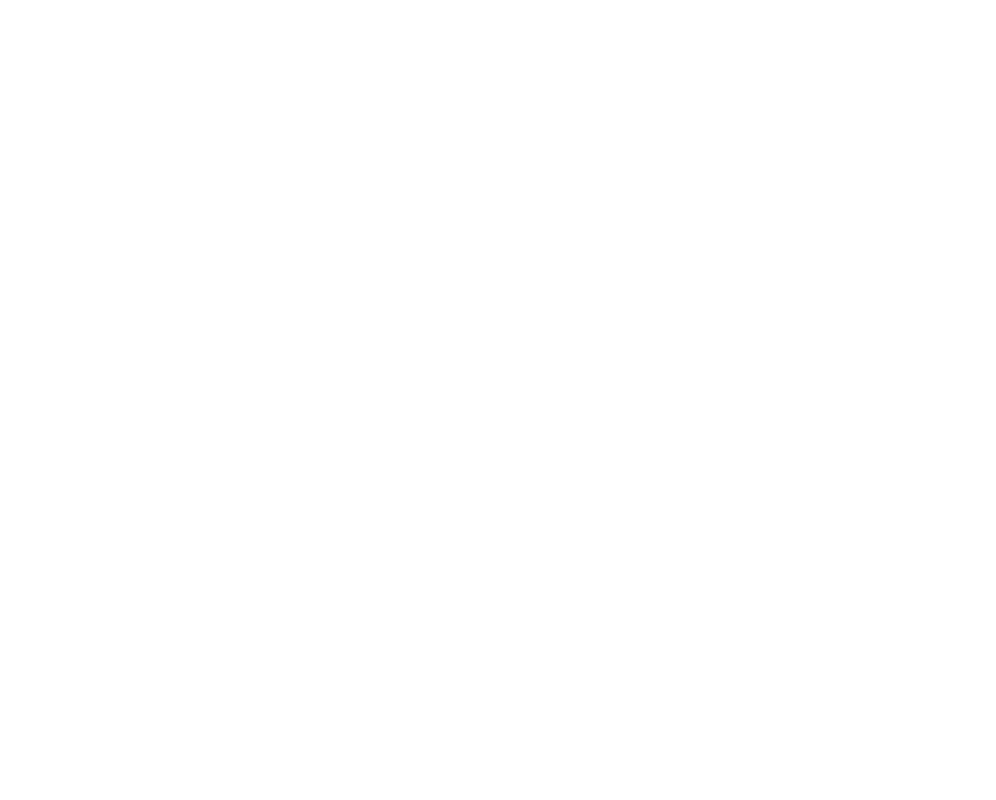
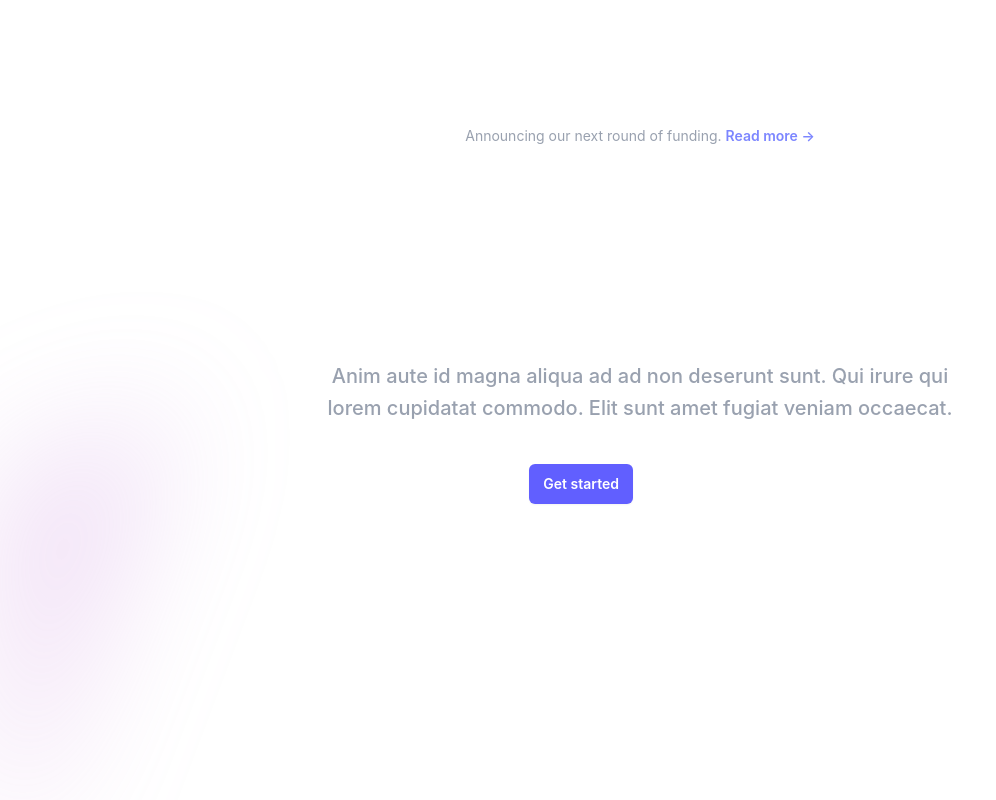
Before and after one commit to devJohnA/ShopLink, a React (Vite) app: page / in a window 1280 px wide. Shown: the part 280-1080 px from the top of the page, without its empty margins (0-996 px from the left). Before the commit the page ends 800 px from the top, so only its background shows below. Built offline with nearby package versions, Linux system fonts and the light colour scheme.

Commit message:
Enhance Home component with hero sectionasd
Added a hero section with main content and visual elements.

```diff
--- a/src/components/Home.jsx
+++ b/src/components/Home.jsx
@@ -2,8 +2,81 @@
 
 const Home = () => {
   return (
-    <div className="header">
-      <span className="title">Word Hunt</span>
+    <div>
+
+      {/* Header */}
+      <div className="header">
+        <span className="title">Word Hunt</span>
+      </div>
+
+      {/* Hero Section */}
+      <div className="relative isolate px-6 pt-14 lg:px-8">
+
+        {/* Top Blob */}
+        <div
+          aria-hidden="true"
+          className="absolute inset-x-0 -top-40 -z-10 transform-gpu overflow-hidden blur-3xl sm:-top-80"
+        >
+          <div
+            style={{
+              clipPath:
+                "polygon(74.1% 44.1%, 100% 61.6%, 97.5% 26.9%, 85.5% 0.1%, 80.7% 2%, 72.5% 32.5%, 60.2% 62.4%, 52.4% 68.1%, 47.5% 58.3%, 45.2% 34.5%, 27.5% 76.7%, 0.1% 64.9%, 17.9% 100%, 27.6% 76.8%, 76.1% 97.7%, 74.1% 44.1%)",
+            }}
+            className="relative left-[calc(50%-11rem)] aspect-[1155/678] w-[144.5rem] -translate-x-1/2 rotate-[30deg] bg-gradient-to-tr from-[#ff80b5] to-[#9089fc] opacity-30 sm:left-[calc(50%-30rem)] sm:w-[288.75rem]"
+          ></div>
+        </div>
+
+        {/* Main Content */}
+        <div className="mx-auto max-w-2xl py-32 sm:py-48 lg:py-56">
+          <div className="hidden sm:mb-8 sm:flex sm:justify-center">
+            <div className="relative rounded-full px-3 py-1 text-sm leading-6 text-gray-400 ring-1 ring-white/10 hover:ring-white/20">
+              Announcing our next round of funding.{" "}
+              <a href="#" className="font-semibold text-indigo-400">
+                <span aria-hidden="true" className="absolute inset-0"></span>
+                Read more <span aria-hidden="true">→</span>
+              </a>
+            </div>
+          </div>
+
+          <div className="text-center">
+            <h1 className="text-5xl font-semibold tracking-tight text-white sm:text-7xl">
+              Data to enrich your online business
+            </h1>
+
+            <p className="mt-8 text-lg font-medium text-gray-400 sm:text-xl leading-8">
+              Anim aute id magna aliqua ad ad non deserunt sunt. Qui irure qui
+              lorem cupidatat commodo. Elit sunt amet fugiat veniam occaecat.
+            </p>
+
+            <div className="mt-10 flex items-center justify-center gap-x-6">
+              <a
+                href="#"
+                className="rounded-md bg-indigo-500 px-3.5 py-2.5 text-sm font-semibold text-white shadow-xs hover:bg-indigo-400 focus-visible:outline-2 focus-visible:outline-offset-2 focus-visible:outline-indigo-500"
+              >
+                Get started
+              </a>
+
+              <a href="#" className="text-sm font-semibold text-white leading-6">
+                Learn more →
+              </a>
+            </div>
+          </div>
+        </div>
+
+        {/* Bottom Blob */}
+        <div
+          aria-hidden="true"
+          className="absolute inset-x-0 top-[calc(100%-13rem)] -z-10 transform-gpu overflow-hidden blur-3xl sm:top-[calc(100%-30rem)]"
+        >
+          <div
+            style={{
+              clipPath:
+                "polygon(74.1% 44.1%, 100% 61.6%, 97.5% 26.9%, 85.5% 0.1%, 80.7% 2%, 72.5% 32.5%, 60.2% 62.4%, 52.4% 68.1%, 47.5% 58.3%, 45.2% 34.5%, 27.5% 76.7%, 0.1% 64.9%, 17.9% 100%, 27.6% 76.8%, 76.1% 97.7%, 74.1% 44.1%)",
+            }}
+            className="relative left-[calc(50%+3rem)] aspect-[1155/678] w-[144.5rem] -translate-x-1/2 bg-gradient-to-tr from-[#ff80b5] to-[#9089fc] opacity-30 sm:left-[calc(50%+36rem)] sm:w-[288.75rem]"
+          ></div>
+        </div>
+      </div>
     </div>
   );
 };
```
